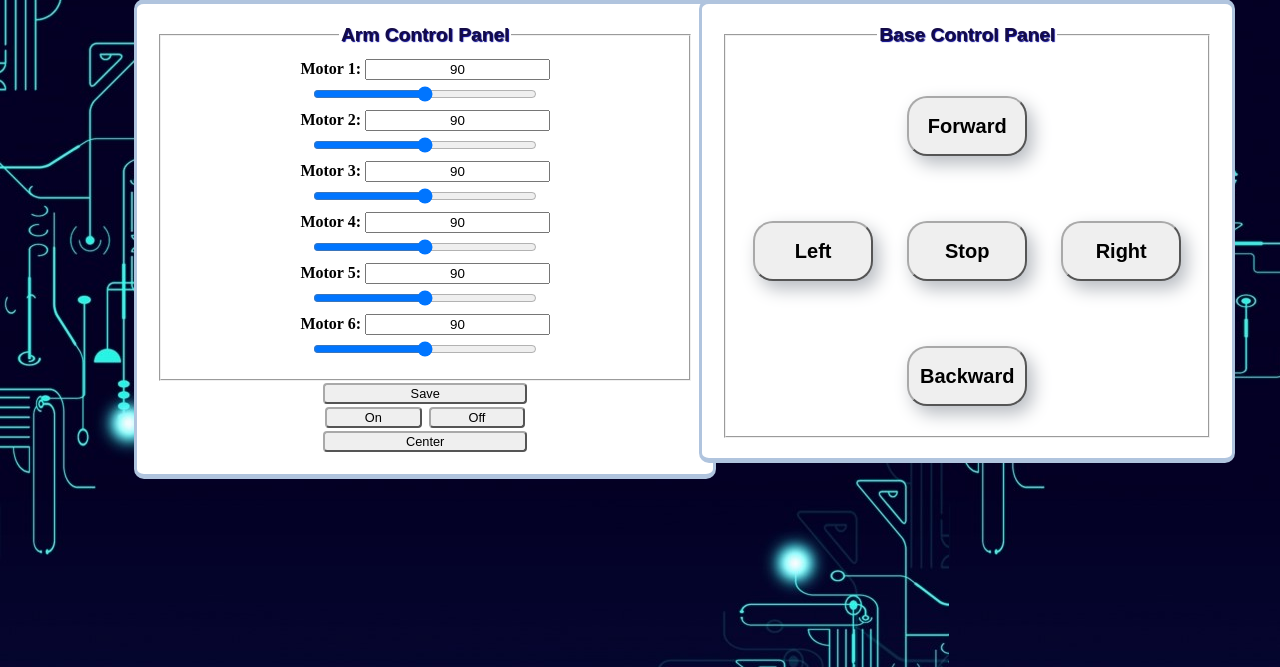
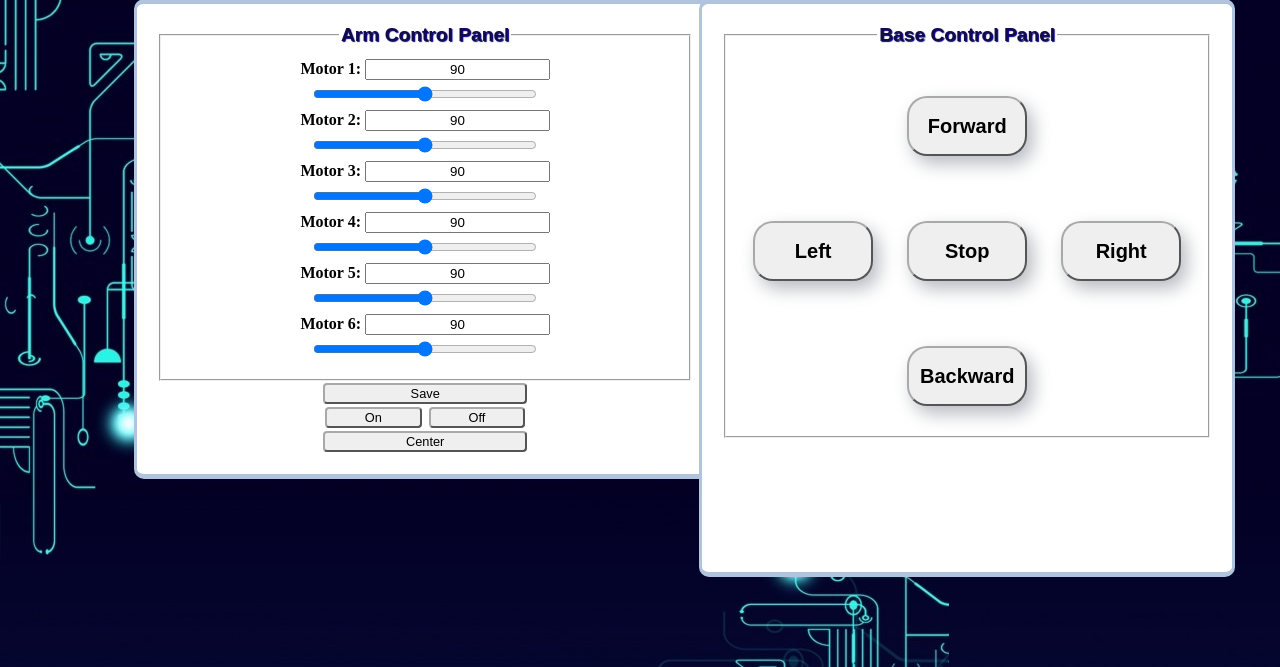
Before and after one commit to KawtherAH/FR_ControlPanel, a PHP site: page / in a window 1280 px wide. Shown: the part 133-800 px from the top of the page. Run offline with PHP 8.4, Linux system fonts and the light colour scheme.

Commit message:
Update ss.css

```diff
--- a/ss.css
+++ b/ss.css
@@ -19,7 +19,8 @@ div.arm{
 }
 div.base{
     margin-left: 54%;
-
+    height: 66%;
+    /*width: 35%;*/
     padding: 20px;
     text-align: center;
     border: 10px solid #B0C4DE;
```
